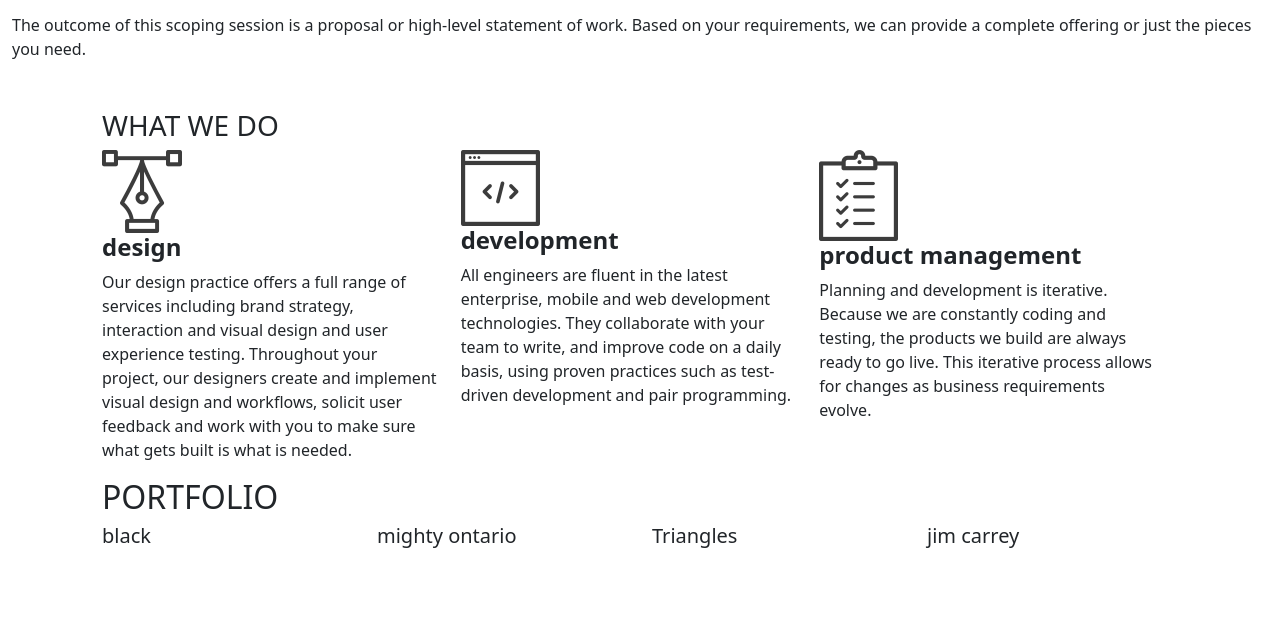
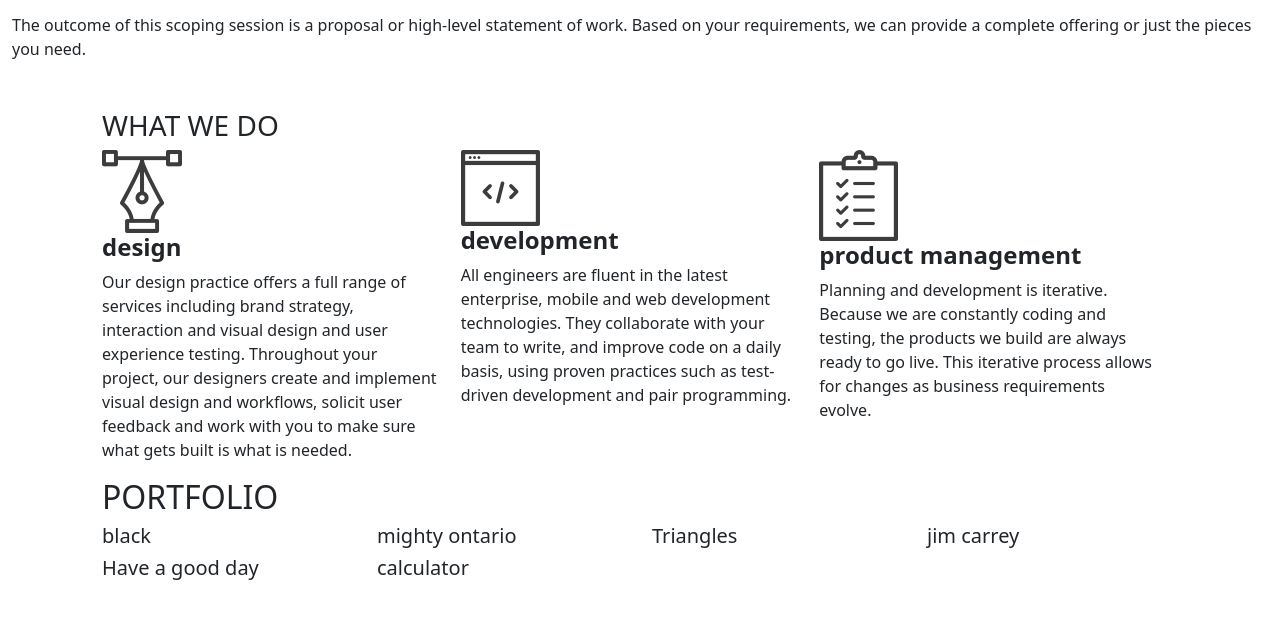
Before and after one commit to bundiroberts/Delani_Studios, a plain HTML site: page index.html in a window 1280 px wide. Shown: the part 498-1116 px from the top of the page. Before the commit the page ends 1086 px from the top, so only its background shows below. Drawn offline with nearby package versions, Linux system fonts and the light colour scheme.

Commit message:
added calculator image and have a good day image

```diff
--- a/index.html
+++ b/index.html
@@ -110,3 +110,10 @@
                         <div class="col-md-3" id="work4">
                             <h5 id="cover4" class="text">jim carrey </h5>
                                 </div>
+                                <div class="col-md-3" id="work5">
+                                    <h5 id="cover5" class="text"> Have a good day </h5>
+                                </div>
+
+                                <div class="col-md-3" id="work6">
+                                    <h5 id="cover6"class="text">calculator </h5>
+                                       </div>
```
